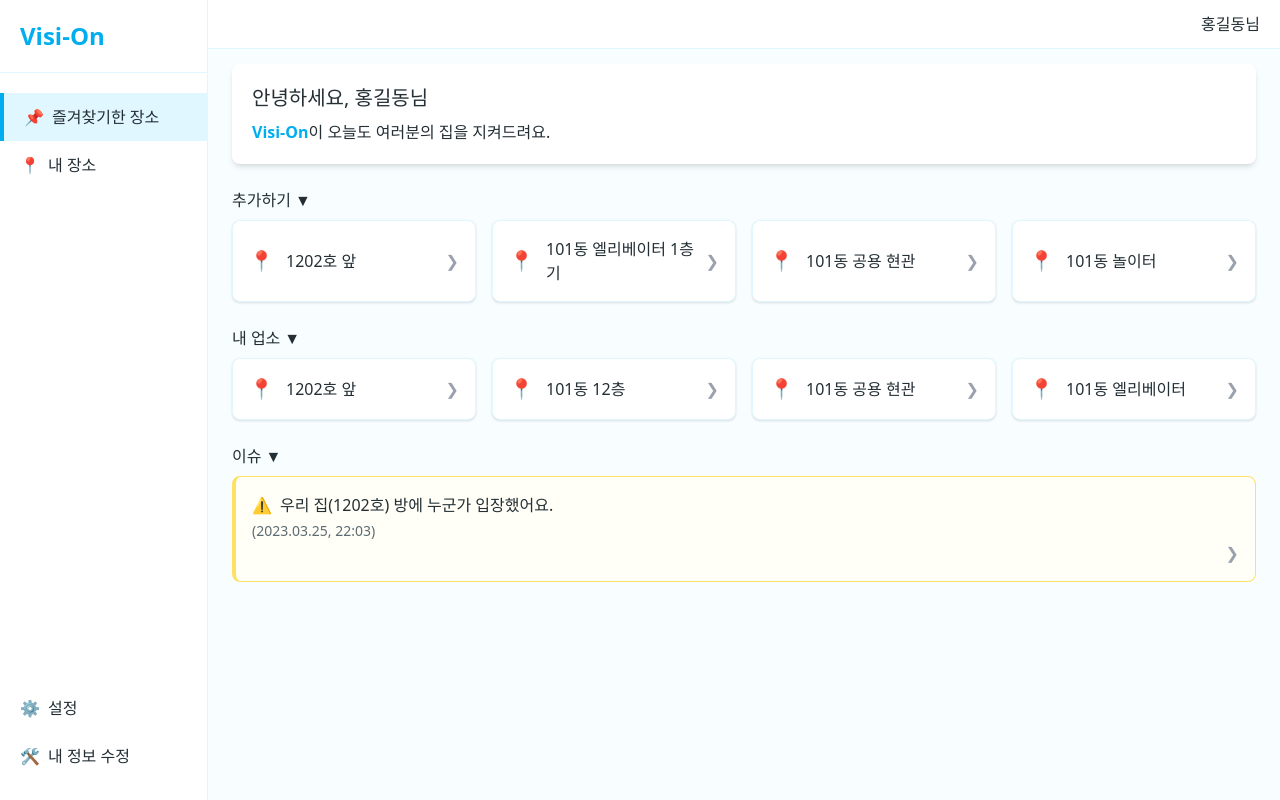
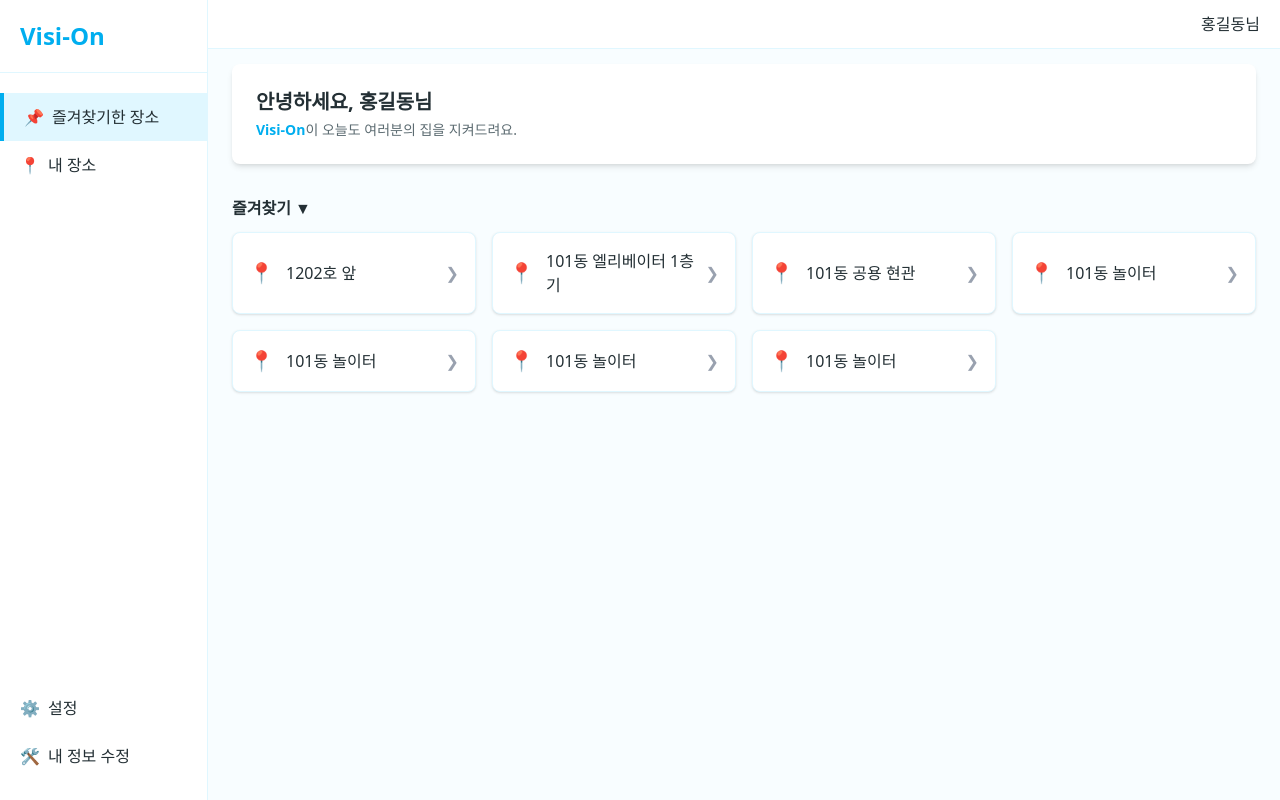
Before and after one commit to camm-cisco-hackathon/cctv_fe, a React (Vite) app: page / in a window 1280 px wide. Built offline with nearby package versions, Linux system fonts and the light colour scheme.

Commit message:
대시보드 수정

```diff
--- a/src/pages/Dashboard.jsx
+++ b/src/pages/Dashboard.jsx
@@ -1,4 +1,3 @@
-// src/pages/Dashboard.jsx
 import React from 'react';
 import Sidebar from '../components/Sidebar';
 import Header from '../components/Header';
@@ -6,41 +5,22 @@ import Header from '../components/Header';
 const Dashboard = () => {
   return (
     <div className="flex min-h-screen bg-[#F8FDFF] text-[#232f34]">
-
       <Sidebar />
-      <main className="flex-1 pt-16 px-6">  {/* pt-16 = 약 64px */}
-
+      <main className="flex-1 pt-16 px-6">
         <Header />
 
         {/* 환영 메시지 박스 */}
-        <section className="bg-white rounded-lg shadow-md p-5 mb-5">
-          <h2 className="text-[#232f34] text-xl mb-2">
+        <section className="bg-white rounded-lg shadow-md p-6 mb-8">
+          <h2 className="text-[#232f34] text-xl font-semibold mb-1">
             안녕하세요, 홍길동님
           </h2>
-          <p>
+          <p className="text-sm text-[#5d6c72]">
             <span className="text-[#00AEEF] font-semibold">Visi-On</span>이 오늘도 여러분의 집을 지켜드려요.
           </p>
         </section>
 
-        {/* 섹션들 */}
-        <DashboardSection title="추가하기" locations={['1202호 앞', '101동 엘리베이터 1층기', '101동 공용 현관', '101동 놀이터']} />
-        <DashboardSection title="내 업소" locations={['1202호 앞', '101동 12층', '101동 공용 현관', '101동 엘리베이터']} />
-
-        {/* 이슈 섹션 */}
-        <div className="flex items-center mt-6 text-[#232f34] mb-2">
-          <button className="flex items-center text-base cursor-pointer bg-transparent border-none">
-            이슈 <span className="ml-1">▼</span>
-          </button>
-        </div>
-
-        <div className="bg-[#fffef7] border border-[#ffe066] border-l-4 border-[#ffcc00] rounded-lg p-4 mb-3 cursor-pointer hover:bg-[#fffdf0]">
-          <div className="font-medium mb-1 flex items-center">
-            <span className="mr-2 text-[#ffcc00]">⚠️</span>
-            <span>우리 집(1202호) 방에 누군가 입장했어요.</span>
-          </div>
-          <div className="text-sm text-[#5d6c72]">(2023.03.25, 22:03)</div>
-          <div className="ml-auto text-gray-400 text-right">❯</div>
-        </div>
+        {/* 즐겨찾기 섹션 */}
+        <DashboardSection title="즐겨찾기" locations={['1202호 앞', '101동 엘리베이터 1층기', '101동 공용 현관', '101동 놀이터', '101동 놀이터', '101동 놀이터', '101동 놀이터']} />
       </main>
     </div>
   );
@@ -49,13 +29,13 @@ const Dashboard = () => {
 const DashboardSection = ({ title, locations }) => {
   return (
     <>
-      <div className="flex items-center mt-6 text-[#232f34] mb-2">
-        <button className="flex items-center text-base cursor-pointer bg-transparent border-none">
+      <div className="flex items-center mb-3">
+        <button className="text-[#232f34] font-semibold text-base flex items-center cursor-pointer bg-transparent border-none">
           {title} <span className="ml-1">▼</span>
         </button>
       </div>
 
-      <div className="grid grid-cols-1 sm:grid-cols-2 md:grid-cols-4 gap-4 mb-6">
+      <div className="grid grid-cols-1 sm:grid-cols-2 md:grid-cols-4 gap-4 mb-8">
         {locations.map((location, idx) => (
           <div
             key={idx}
```
